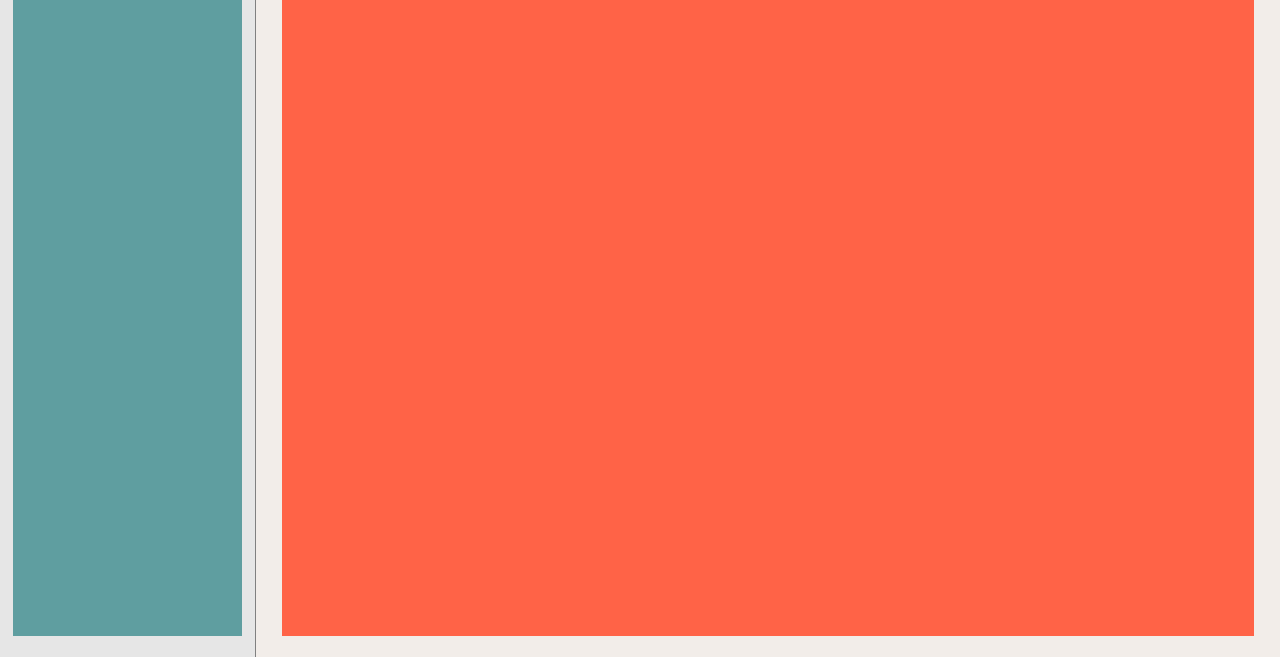
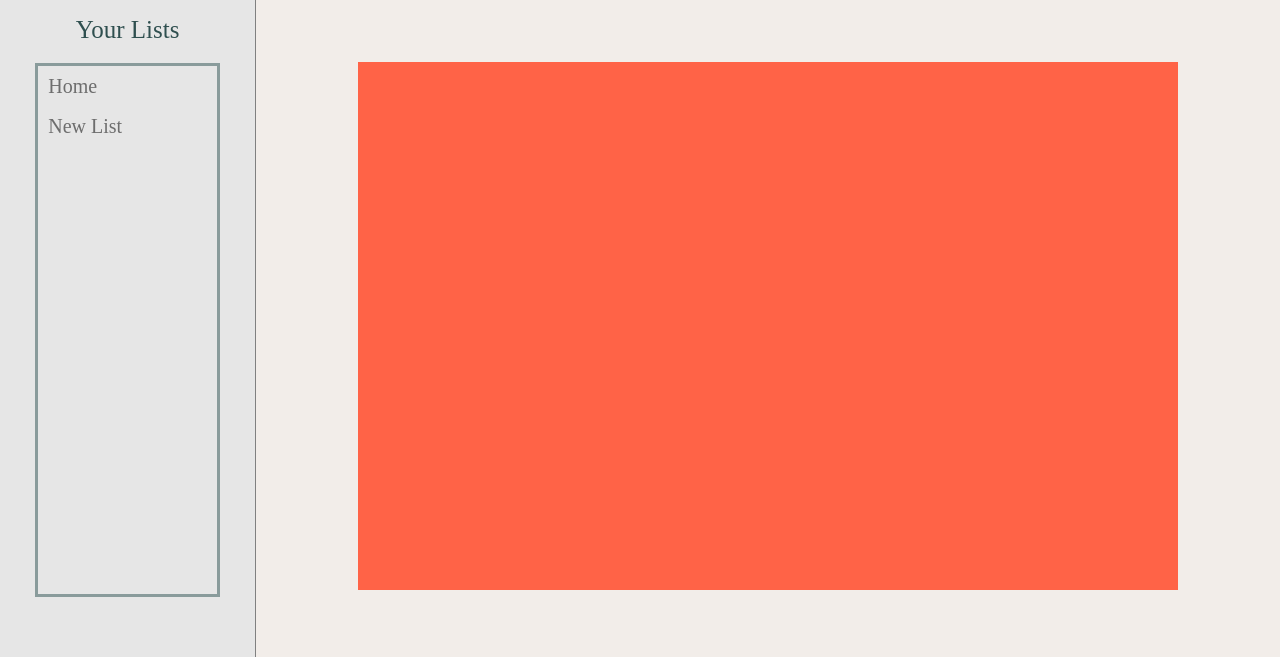
Before and after one commit to DiosAkhilleus/to-do-list, a website built with webpack: page dist/index.html in a window 1280 px wide. Shown: the part 143-800 px from the top of the page. Built offline with nearby package versions, Linux system fonts and the light colour scheme.

Commit message:
did initial side-nav styling

```diff
--- a/dist/index.html
+++ b/dist/index.html
@@ -12,11 +12,17 @@
     <div id='content'>
             <div id='header'>
                 <nav>
-                    <div id='logo'>Title</div>
+                    <div id='logo'>To-Do App</div>
                 </nav>
             </div>
             <div id='sidebar'>
-                <div id='side-container'></div>
+                <div id='side-title'>Your Lists</div>
+                <div id='side-container'>
+                    <input type="radio" class='side-nav' id='1'>
+                    <label for="1" class='tab'>Home</label>
+                    <input type="radio" class='side-nav' id='2'>
+                    <label for="2" class='tab'>New List</label>
+                </div>
             </div>
             <div id='main'>
                 <div id='main-container'></div>
--- a/dist/styles.css
+++ b/dist/styles.css
@@ -30,13 +30,40 @@ body {
     grid-row: 2;
     border-right: 1px solid grey;
 }
+#side-title {
+    background-color:none;
+    color: darkslategray;
+    text-align:center;
+    font-size:25px;
+    height:45px;
+    line-height:45px;
+    margin-top:10px;
+}
 #side-container {
-    background-color: cadetblue;
-    width: 90%;
-    height:95%;
+    /* background-color: cadetblue; */
+    width: 70%;
+    height:80%;
     margin:auto;
-    margin-bottom:15px;
-    margin-top:15px;
+    margin-top:11px;
+    border: 3px solid rgb(137, 155, 155);
+}
+.side-nav {
+display:none;
+}
+.tab {
+display:block;
+margin:auto;
+text-align:left;
+font-size:20px;
+line-height:40px;
+background-color:none;
+padding-left:10px;
+color:rgb(109, 109, 109);
+transition: color 0.2s linear 0s;
+}
+.tab:hover {
+    color:rgb(53, 52, 52);
+    cursor:pointer;
 }
 #main {
     background-color:rgb(242, 237, 233);
@@ -44,10 +71,10 @@ body {
 }
 #main-container {
     background-color: tomato;
-    width:95%;
-    height:95%;
+    width:80%;
+    height:80%;
     margin:auto;
-    margin-top:15px;
+    margin-top:65px;
 }
 
 #logo {
```
